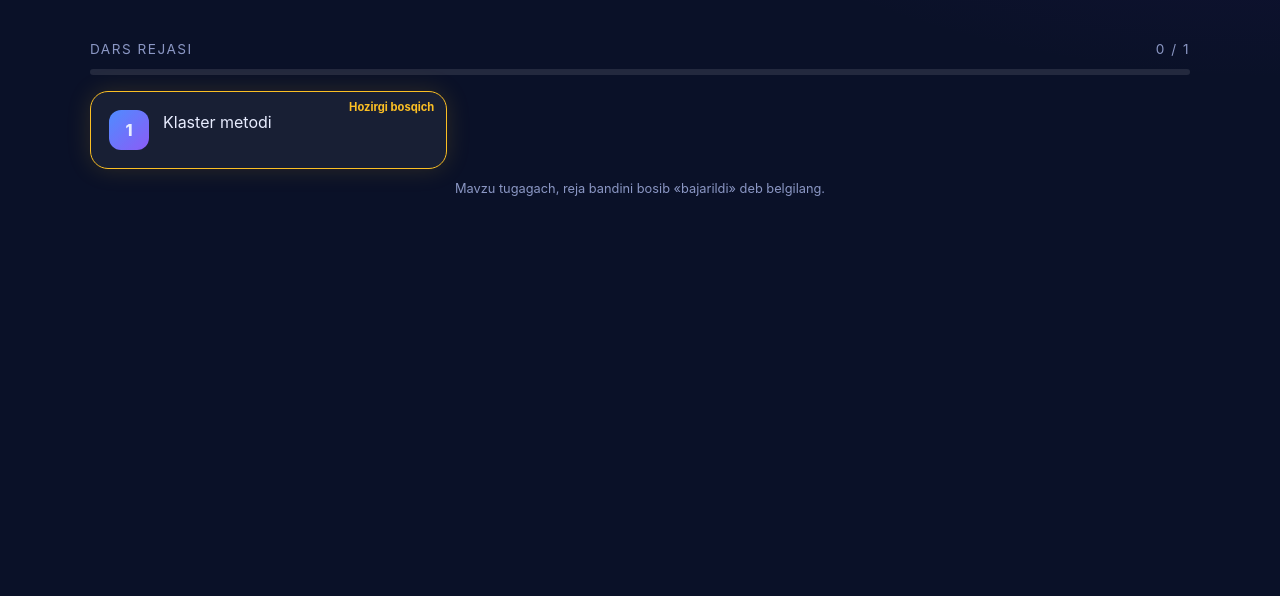
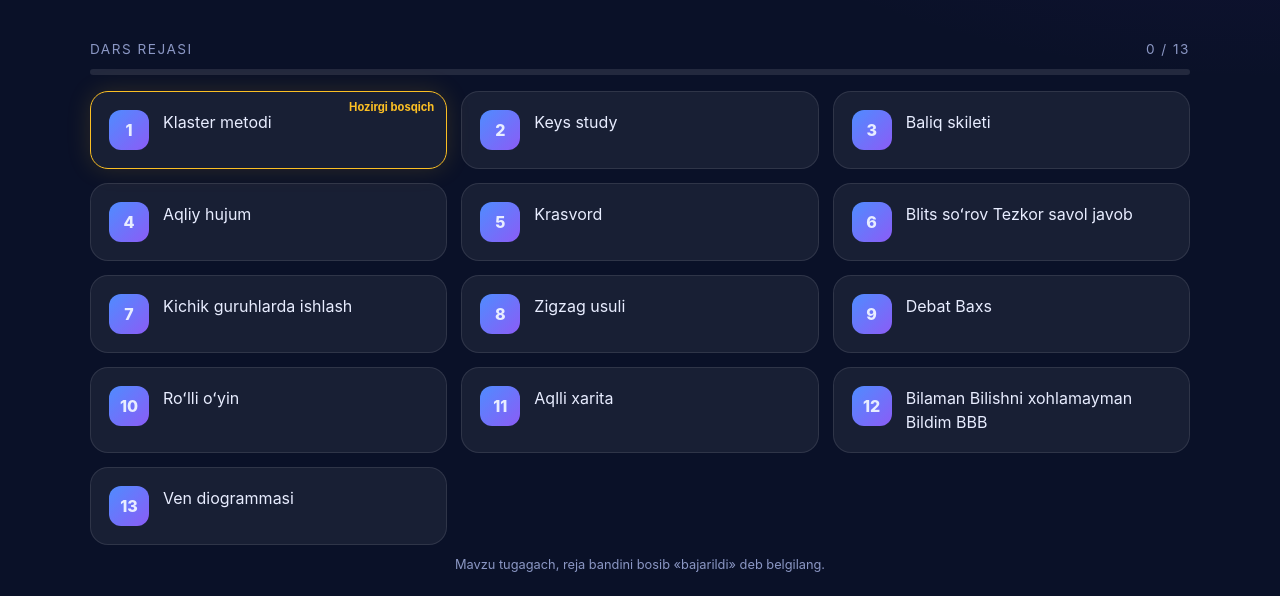
Before and after one commit to mmuzi3427/Falsafa-veb, a plain HTML site: page index.html in a window 1280 px wide. Shown: the part 420-1016 px from the top of the page. Before the commit the page ends 800 px from the top, so only its background shows below. Drawn offline with Linux system fonts and the light colour scheme; animation ran at ten frames a second.

Commit message:
Update PLAN array with additional topics
Added new topics to the PLAN array in index.html.

```diff
--- a/index.html
+++ b/index.html
@@ -268,7 +268,19 @@ const _r=render;render=function(p){_r(p);renderRes()};
 const V=['mavzu','doska','natijalar'];
 
 const PLAN = [
-    'Klaster metodi'
+    'Klaster metodi',
+    'Keys study',
+    'Baliq skileti',
+    'Aqliy hujum',
+    'Krasvord',
+    'Blits soʻrov \nTezkor savol javob',
+    'Kichik guruhlarda ishlash',
+    'Zigzag usuli',
+    'Debat\nBaxs',
+    'Roʻlli oʻyin',
+    'Aqlli xarita',
+    'Bilaman Bilishni xohlamayman Bildim\nBBB',
+    'Ven diogrammasi'
 ];
 
 let PD=[];try{PD=JSON.parse(localStorage.getItem('doskaReja')||'[]')}catch(e){}
```
